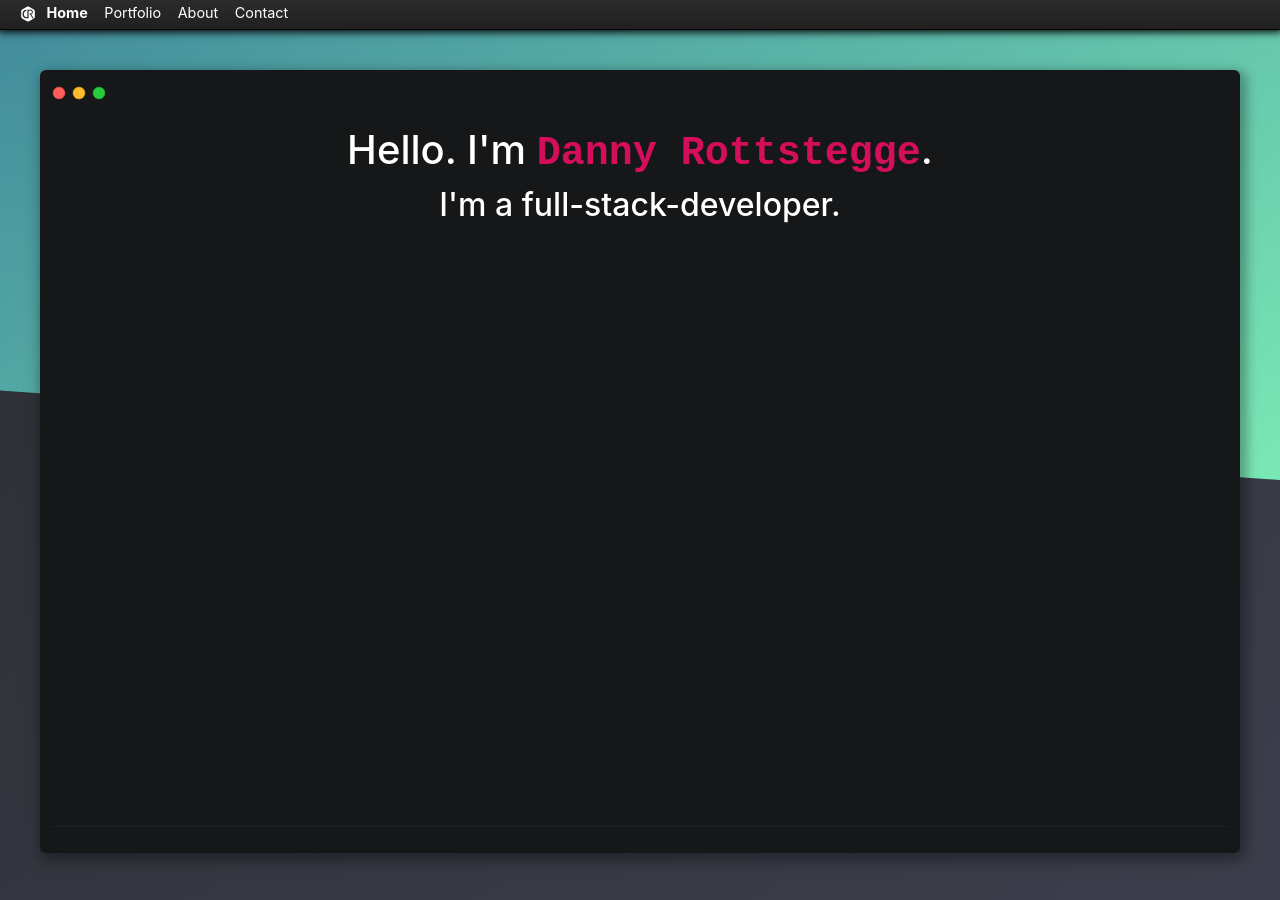
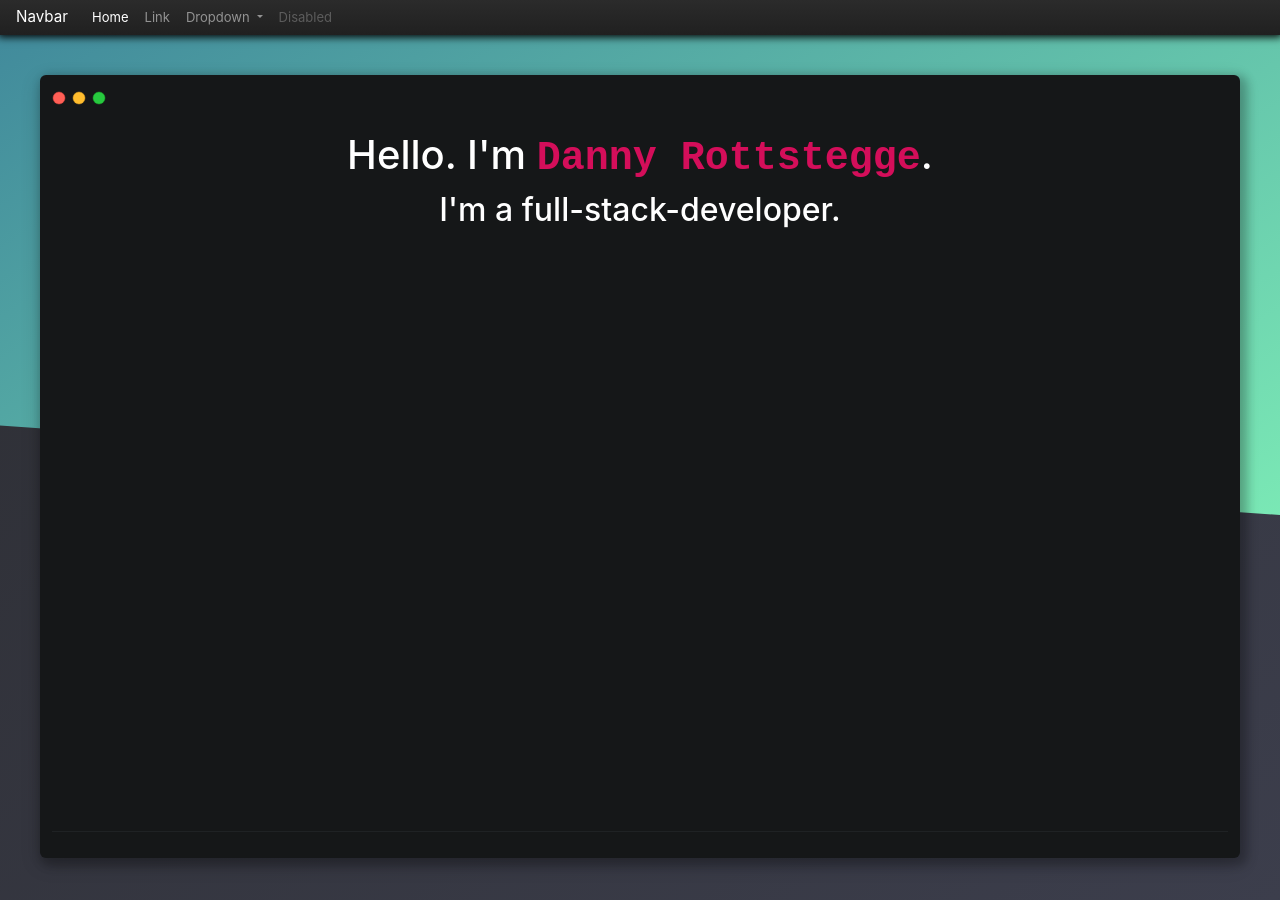
Before and after one commit to Serbroda/Serbroda.github.io, a Jekyll site: the page built from index.html, in a window 1280 px wide. Built offline with Jekyll 4.4.1, drawn with Linux system fonts in a browser that asks for light colours; nearby versions of some CDN libraries.

Commit message:
Make use of default bootstrap classes

```diff
--- a/_layouts/default.html
+++ b/_layouts/default.html
@@ -4,9 +4,42 @@
   {% include head.html %}
 
   <body>
+
+    <nav class="navbar sticky-top navbar-expand-lg navbar-dark bg-dark">
+      <a class="navbar-brand" href="#">Navbar</a>
+      <button class="navbar-toggler" type="button" data-toggle="collapse" data-target="#navbarSupportedContent" aria-controls="navbarSupportedContent" aria-expanded="false" aria-label="Toggle navigation">
+        <span class="navbar-toggler-icon"></span>
+      </button>
+
+      <div class="collapse navbar-collapse" id="navbarSupportedContent">
+        <ul class="navbar-nav mr-auto">
+          <li class="nav-item active">
+            <a class="nav-link" href="#">Home <span class="sr-only">(current)</span></a>
+          </li>
+          <li class="nav-item">
+            <a class="nav-link" href="#">Link</a>
+          </li>
+          <li class="nav-item dropdown">
+            <a class="nav-link dropdown-toggle" href="#" id="navbarDropdown" role="button" data-toggle="dropdown" aria-haspopup="true" aria-expanded="false">
+              Dropdown
+            </a>
+            <div class="dropdown-menu" aria-labelledby="navbarDropdown">
+              <a class="dropdown-item" href="#">Action</a>
+              <a class="dropdown-item" href="#">Another action</a>
+              <div class="dropdown-divider"></div>
+              <a class="dropdown-item" href="#">Something else here</a>
+            </div>
+          </li>
+          <li class="nav-item">
+            <a class="nav-link disabled" href="#">Disabled</a>
+          </li>
+        </ul>
+      </div>
+    </nav>
+
       <div class='background-sky hero'></div>
 
-        <div class="tool-menu">
+        <!--<div class="tool-menu">
           <div class="inline-block" style="color: white; padding-left: 20px;">
             <img src="assets/img/logo_white_12x12.png" width="16" height="16">
             <span class="menu-item active">Home</span>
@@ -14,7 +47,7 @@
             <span class="menu-item">About</span>
             <span class="menu-item">Contact</span>
           </div>
-        </div>
+        </div>-->
 
         <div class="bg-container">
           <div class="bg-container-header">
--- a/assets/css/main.css
+++ b/assets/css/main.css
@@ -5,15 +5,39 @@ body {
    background: linear-gradient(145deg, #2C2D32, #3C3E4C);
 }
 
-.tool-menu {
+@media (min-width: 992px) {
+    .navbar {
+        height: 35px !important;
+    }
+}
+
+
+.navbar * {
+    font-size: 0.95em !important;
+}
+
+.navbar.bg-dark {
+    background: linear-gradient(#2b2b2b, #202020) !important;
+    -webkit-box-shadow: 0px 0px 8px 2px #000000 !important;
+    -moz-box-shadow: 0px 0px 8px 2px #000000 !important;
+    box-shadow: 0px 0px 8px 2px #000000 !important;
+}
+
+/*.tool-menu {
     color: white;
     border-bottom: 1px solid black;
-    min-height: 30px;
+    min-height: 35px !important;
+    height: 35px !important;
+    padding: 0px !important;
     background: linear-gradient(#2b2b2b, #202020);
     -webkit-box-shadow: 0px 0px 8px 2px #000000;
     -moz-box-shadow: 0px 0px 8px 2px #000000;
     box-shadow: 0px 0px 8px 2px #000000;
 }
+
+.tool-menu * {
+    font-size: 0.9em !important;
+}*/
 
 .bg-container {
    padding: 12px;
```
